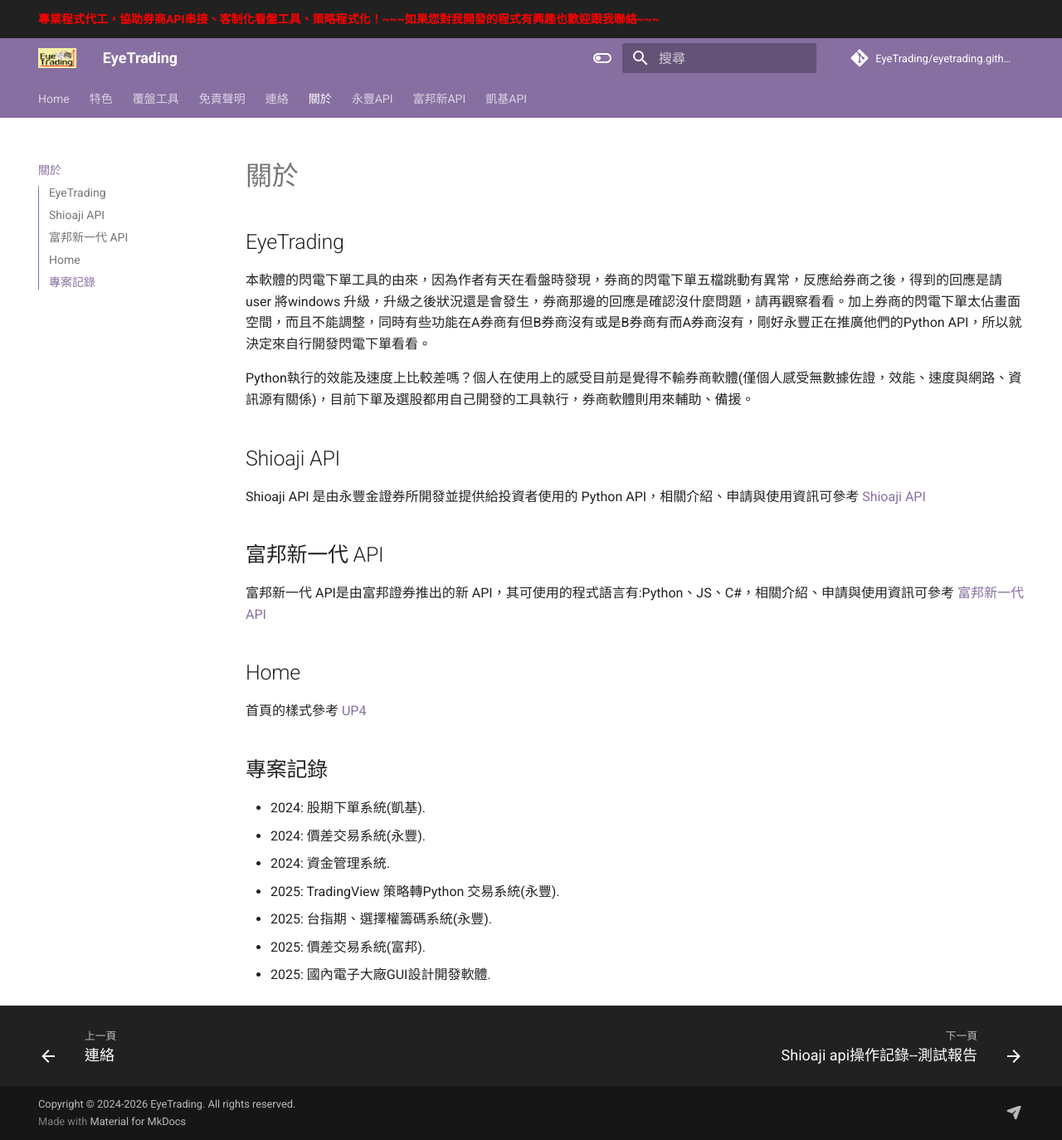
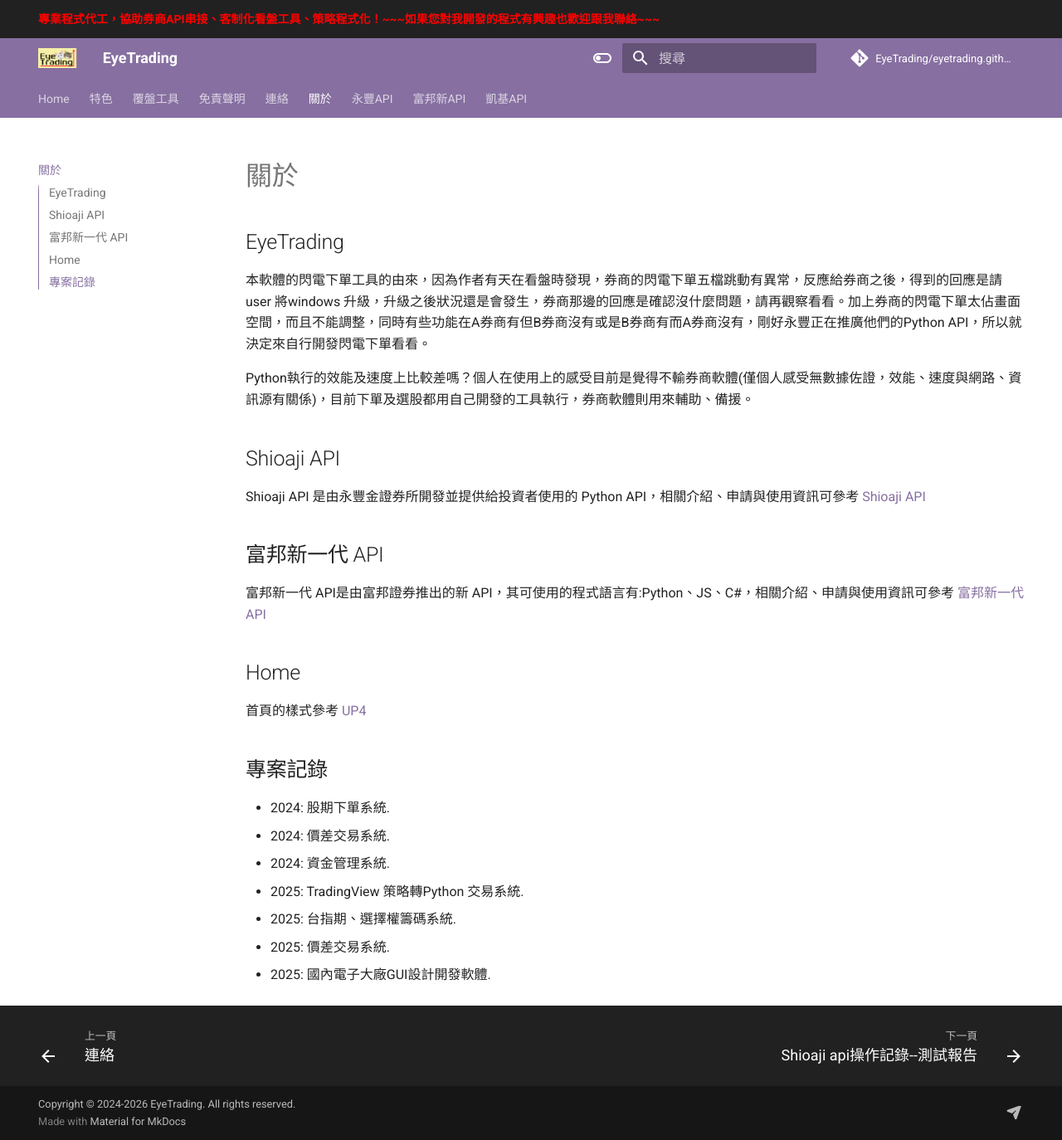
Before and after one commit to EyeTrading/eyetrading.github.io, an MkDocs documentation site: the page built from docs/about.md, in a window 1280 px wide and 1374 px high. Shown: the whole window at 83% size. Built offline with MkDocs 1.6.1 and Material for MkDocs 9.7.7, drawn with Linux system fonts in a browser that asks for light colours; comment, search, counter and statistics services are not loaded.

Commit message:
Update about.md

```diff
--- a/docs/about.md
+++ b/docs/about.md
@@ -20,10 +20,10 @@
 
 ## 專案記錄
 
-- 2024: 股期下單系統(凱基).
-- 2024: 價差交易系統(永豐).
+- 2024: 股期下單系統.
+- 2024: 價差交易系統.
 - 2024: 資金管理系統.
-- 2025: TradingView 策略轉Python 交易系統(永豐).
-- 2025: 台指期、選擇權籌碼系統(永豐).
-- 2025: 價差交易系統(富邦).
+- 2025: TradingView 策略轉Python 交易系統.
+- 2025: 台指期、選擇權籌碼系統.
+- 2025: 價差交易系統.
 - 2025: 國內電子大廠GUI設計開發軟體.
```
